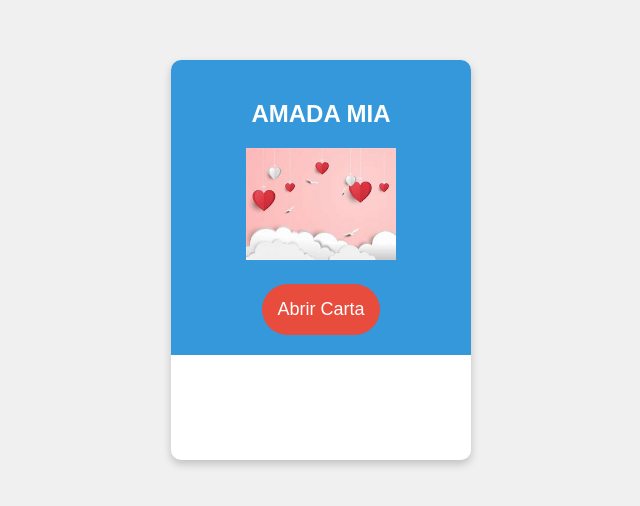
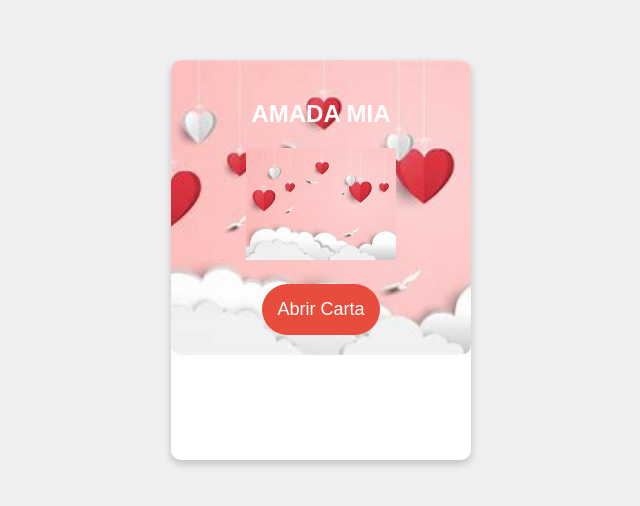
Before and after one commit to luisfelipe777777/carta-de-amor, a plain HTML site: page index.html in a window 1280 px wide. Shown: the part 140-646 px from the top of the page, without its empty margins (319-959 px from the left). Drawn offline with Linux system fonts and the light colour scheme.

Commit message:
Update styles.css

```diff
--- a/styles.css
+++ b/styles.css
@@ -25,10 +25,13 @@ body {
   }
 
   .portada {
-    background-color: #3498db;
+    background-image: url('https://github.com/luisfelipe777777/carta-de-amor/raw/main/sanva.jpg');
+    background-size: cover; /* Hace que la imagen cubra toda el área */
+    background-position: center; /* Centra la imagen */
     color: white;
     padding: 20px;
     text-align: center;
+    border-radius: 10px; /* Bordes redondeados */
   }
 
   .mensaje {
```
